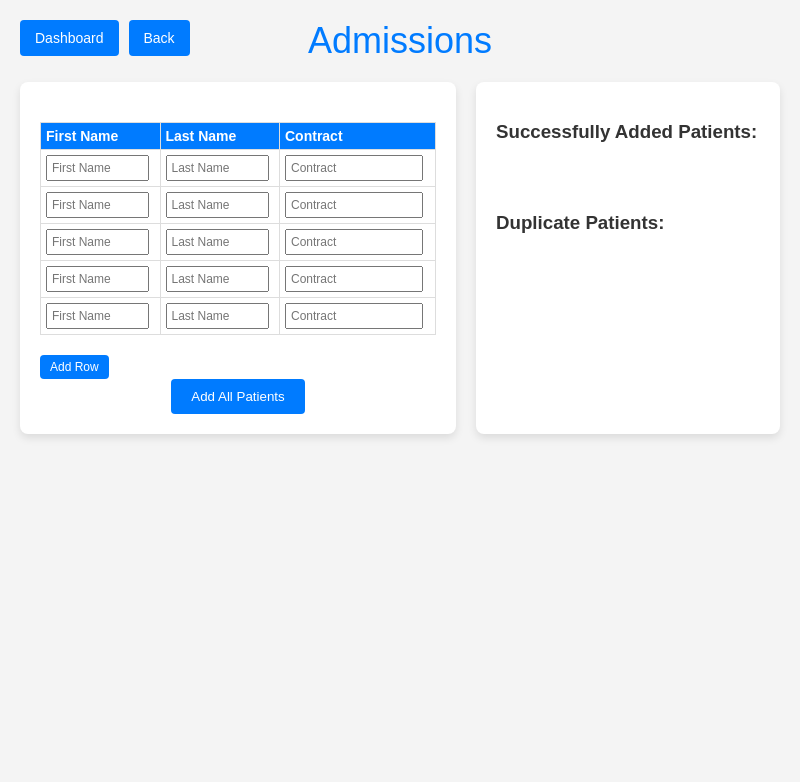
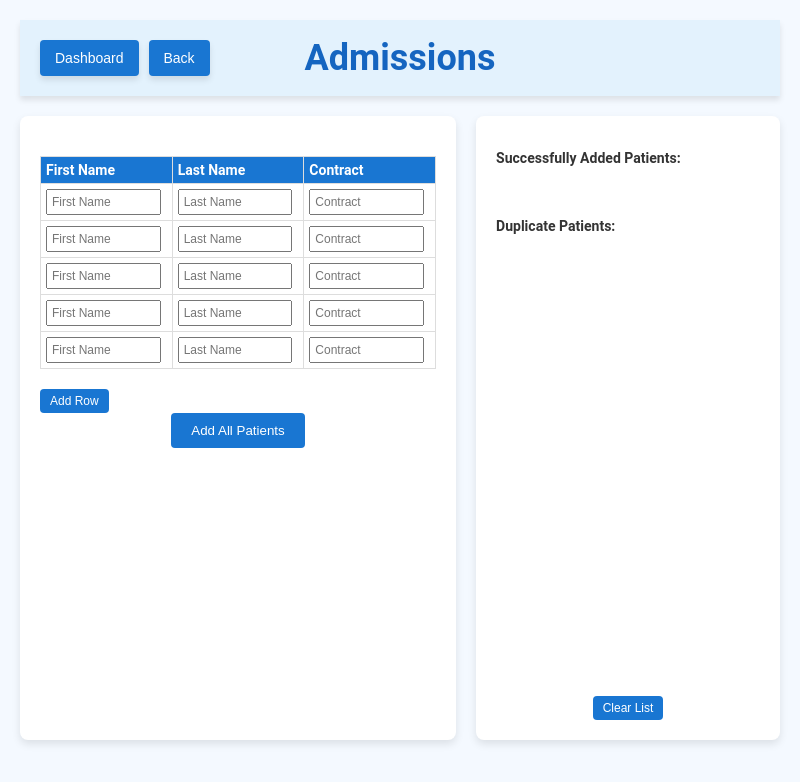
Before and after one commit to denvercude/ClientTrustManagement2.0, an Electron app: page src/frontend/manage_patients/admissions/admissions.html in a window 800 px wide. Drawn offline with Linux system fonts and the light colour scheme.

Commit message:
"feat(frontend): modularize pages and improve admissions UI aesthetics
Refactored frontend structure to separate .html, .css, and .js files into page-specific folders (e.g., admissions, manage_patients). Enhanced admissions page with updated color scheme, formatting, and layout. Replaced inline event handlers with modular JavaScript for better maintainability."

```diff
--- a/src/frontend/admissions.html
+++ b/src/frontend/manage_patients/admissions/admissions.html
@@ -6,46 +6,69 @@
   <title>Client Trust Management - Admissions</title>
   <style>
     body {
-      font-family: Arial, sans-serif;
+      font-family: 'Roboto', Arial, sans-serif;
       margin: 0;
       padding: 0;
-      background-color: #f4f4f4;
+      background-color: #f4f9ff;
       display: flex;
       flex-direction: column;
       align-items: center;
       padding: 20px;
+      height: 90vh;
     }
-    .top-buttons {
-      position: absolute;
-      top: 20px;
-      left: 20px;
+
+    .header {
+      width: 100%;
+      background: #e3f2fd;
+      padding: 20px;
+      box-sizing: border-box;
+      position: relative;
+      box-shadow: 0 4px 6px rgba(0, 0, 0, 0.1);
       display: flex;
-      gap: 10px;
+      align-items: center;
+      margin-bottom: 20px;
     }
-    .top-buttons button {
+
+    .header button {
       padding: 10px 15px;
-      background-color: #007bff;
+      background-color: #1976d2;
       color: white;
       border: none;
       border-radius: 4px;
       cursor: pointer;
       font-size: 14px;
+      font-weight: 500;
+      box-shadow: 0 4px 6px rgba(0, 0, 0, 0.1);
+      margin-right: 10px;
     }
-    .top-buttons button:hover {
-      background-color: #0056b3;
+
+    .header button:hover {
+      background-color: #1565c0;
     }
+
+    .header .title {
+      font-size: 36px;
+      color: #1565c0;
+      font-weight: 700;
+      margin: 0;
+      position: absolute;
+      left: 50%;
+      transform: translateX(-50%);
+    }
+
+
     .container {
       display: flex;
-      gap: 20px; /* Add space between the two containers */
+      gap: 20px;
       width: 100%;
-      height: calc(100% - 60px); /* Adjust height to fit within the 600px window minus padding */
+      height: calc(100% - 60px);
       max-width: 800px;
       box-sizing: border-box;
     }
 
     .left {
-      flex: 3; /* Take 3/5 of the available space */
-      min-width: 300px; /* Ensure it doesn’t shrink too much */
+      flex: 3;
+      min-width: 300px;
       background: white;
       padding: 20px;
       box-shadow: 0 4px 8px rgba(0, 0, 0, 0.1);
@@ -53,23 +76,44 @@
     }
 
     .right {
-      flex: 2; /* Take 2/5 of the available space */
-      min-width: 200px; /* Ensure it doesn’t shrink too much */
+      flex: 2;
+      min-width: 200px;
       background: white;
       padding: 20px;
       box-shadow: 0 4px 8px rgba(0, 0, 0, 0.1);
       border-radius: 8px;
+
+      display: flex;
+      flex-direction: column;
+      justify-content: space-between;
+      position: relative;
     }
+
+    #clear-list {
+      align-self: center;
+      margin-top: auto;
+      background-color: #1976d2;
+      color: white;
+      border: none;
+      border-radius: 4px;
+      padding: 5px 10px;
+      cursor: pointer;
+      font-size: 12px;
+    }
+
     .title {
       font-size: 36px;
-      margin-bottom: 20px;
-      color: #007bff;
+      color: #1565c0;
+      text-align: center;
+      font-weight: 700;
+      margin: 0;
     }
+
     table {
-      width: 100%; /* Ensure the table fills the container width */
+      width: 100%;
       margin: 20px 0;
       border-collapse: collapse;
-      table-layout: fixed; /* Equalize column widths for consistent layout */
+      table-layout: fixed;
     }
 
     table th, table td {
@@ -80,59 +124,59 @@
     }
 
     table th {
-      background-color: #007bff;
+      background-color: #1976d2;
       color: white;
       font-size: 14px;
     }
 
     table td input {
-      width: 95%; /* Adjust input fields to take most of the cell width */
-      padding: 4px; /* Reduce padding inside the input field */
-      font-size: 12px; /* Smaller font size for better fit */
-      box-sizing: border-box; /* Ensure padding doesn’t affect input size */
+      width: 95%;
+      padding: 4px;
+      font-size: 12px;
+      box-sizing: border-box;
     }
 
     table {
-      width: 100%; /* Full width of the container */
-      table-layout: fixed; /* Ensure column widths are consistent */
+      width: 100%;
+      table-layout: fixed;
     }
-
-    th:nth-child(1), td:nth-child(1) { width: 30%; } /* First Name column */
-    th:nth-child(2), td:nth-child(2) { width: 30%; } /* Last Name column */
-    th:nth-child(3), td:nth-child(3) { width: 40%; } /* Contract column */
 
     .actions {
       text-align: center;
     }
+
     .actions button {
       padding: 10px 20px;
-      background-color: #007bff;
+      background-color: #1976d2;
       color: white;
       border: none;
       border-radius: 4px;
       cursor: pointer;
     }
+
     .actions button:hover {
-      background-color: #0056b3;
+      background-color: #0d47a1;
     }
 
     #add-row {
-      background-color: #007bff; /* Blue background */
-      color: white; /* White text */
-      border: none; /* Remove border */
-      border-radius: 4px; /* Rounded corners */
-      padding: 5px 10px; /* Padding for better appearance */
-      cursor: pointer; /* Pointer cursor on hover */
-      font-size: 12px; /* Font size */
+      background-color: #1976d2;
+      color: white;
+      border: none;
+      border-radius: 4px;
+      padding: 5px 10px;
+      cursor: pointer;
+      font-size: 12px;
     }
 
     #add-row:hover {
-      background-color: #0056b3; /* Darker blue on hover */
+      background-color: #0d47a1;
     }
+
     .status-list {
+      font-size: 12px;
       display: flex;
       flex-direction: column;
-      height: 100%; /* Ensures it spans the full height of the container */
+      height: 100%;
     }
 
     .status-list h3 {
@@ -141,24 +185,26 @@
 
     .status-list .section {
       flex: 1;
-      overflow-y: auto; /* Handles scrolling if the content overflows */
+      overflow-y: auto;
     }
 
-    .status-list .success-section {
-      align-self: flex-start; /* Align the "Successfully Added Patients" section at the top */
+    .status-list ul li.success {
+      color: green;
     }
 
-    .status-list .duplicate-section {
-      align-self: flex-end; /* Align the "Duplicate Patients" section at the bottom */
+    .status-list ul li.duplicate {
+      color: red;
     }
   </style>
 </head>
+
 <body>
-  <div class="top-buttons">
-    <button onclick="location.href='dashboard.html'">Dashboard</button>
-    <button onclick="location.href='manage_patients.html'">Back</button>
+  <div class="header">
+    <button onclick="location.href='../../dashboard/dashboard.html'">Dashboard</button>
+    <button onclick="location.href='../manage_patients.html'">Back</button>
+    <div class="title">Admissions</div>
   </div>
-  <div class="title">Admissions</div>
+
   <div class="container">
     <div class="left">
       <table id="admissions-table">
@@ -189,6 +235,7 @@
           <!-- Duplicate patients will appear here -->
         </ul>
       </div>
+      <button id="clear-list">Clear List</button>
     </div>
   </div>
   <script>
@@ -196,7 +243,7 @@
     const successList = document.querySelector("#success-list");
     const duplicateList = document.querySelector("#duplicate-list");
 
-    // Add a default row
+
     function addRow(firstName = "", lastName = "", contract = "") {
       const row = document.createElement("tr");
       row.innerHTML = `
@@ -207,17 +254,17 @@
       tableBody.appendChild(row);
     }
 
-    // Add initial rows
+
     for (let i = 0; i < 5; i++) {
       addRow();
     }
 
-    // Add new row on button click
+
     document.getElementById("add-row").addEventListener("click", () => {
       addRow();
     });
 
-    // Add all patients to the database
+
     document.getElementById("add-all").addEventListener("click", async () => {
       const rows = Array.from(tableBody.querySelectorAll("tr"));
       const patients = rows.map(row => {
@@ -229,8 +276,10 @@
         };
       });
 
+      document.getElementById("clear-list").addEventListener("click", () => {
       successList.innerHTML = "";
       duplicateList.innerHTML = "";
+      });
 
       for (const patient of patients) {
         if (patient.first_name && patient.last_name && patient.contract) {
@@ -257,6 +306,13 @@
           }
         }
       }
+
+      rows.forEach(row => {
+        const inputs = row.querySelectorAll("input");
+        inputs.forEach(input => {
+          input.value = "";
+        });
+      });
     });
   </script>
 </body>
```
Also changed, not shown: src/frontend/dashboard/dashboard.html (renamed from src/frontend/dashboard.html, +1 -1 lines), src/frontend/index/index.html (renamed from src/frontend/index.html, +1 -1 lines), src/frontend/main.js (+4 -4 lines), src/frontend/manage_patients/discharges/discharges.html (renamed from src/frontend/update_phase.html, +48 -36 lines), src/frontend/manage_patients/manage_patients.html (renamed from src/frontend/manage_patients.html, +36 -24 lines), src/frontend/manage_patients/update_phase/update_phase.html (renamed from src/frontend/discharges.html, +36 -48 lines), src/frontend/preload.js (line endings or trailing spaces).
